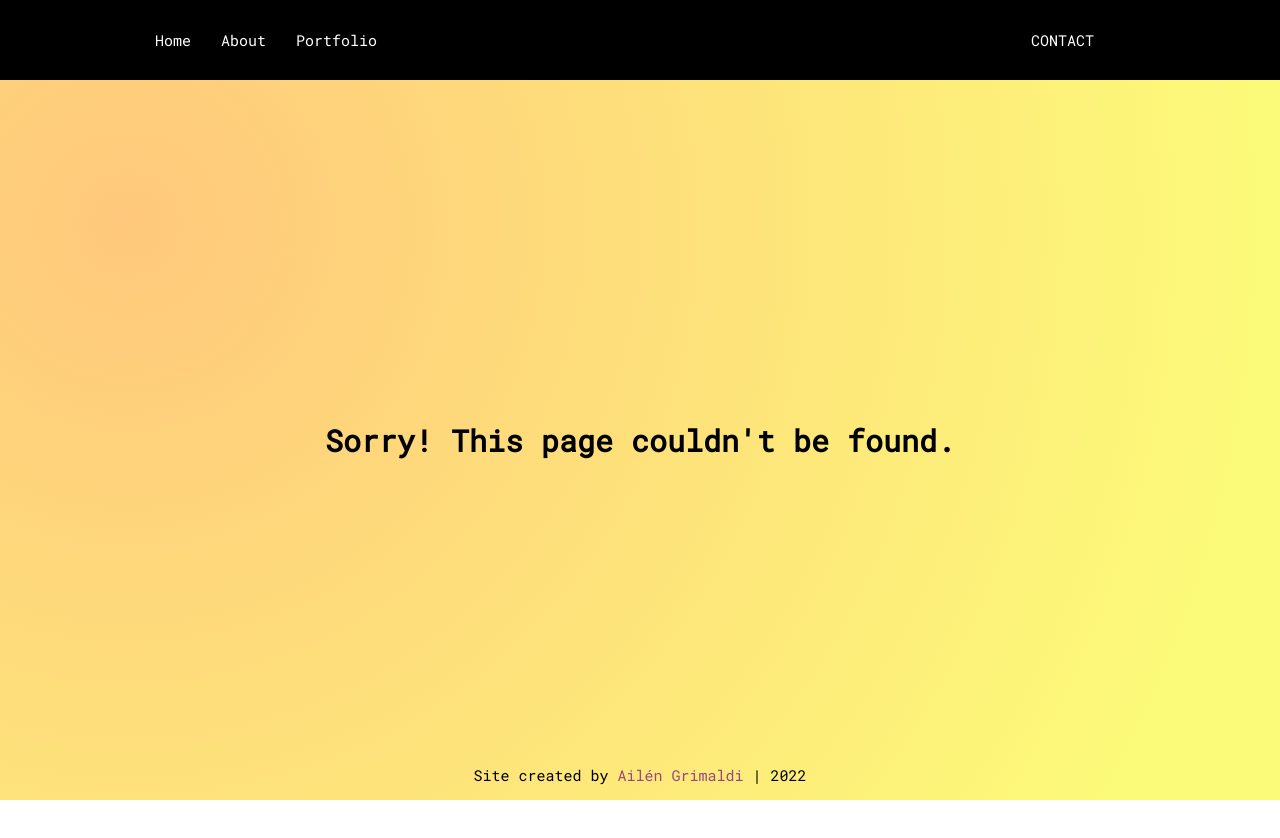
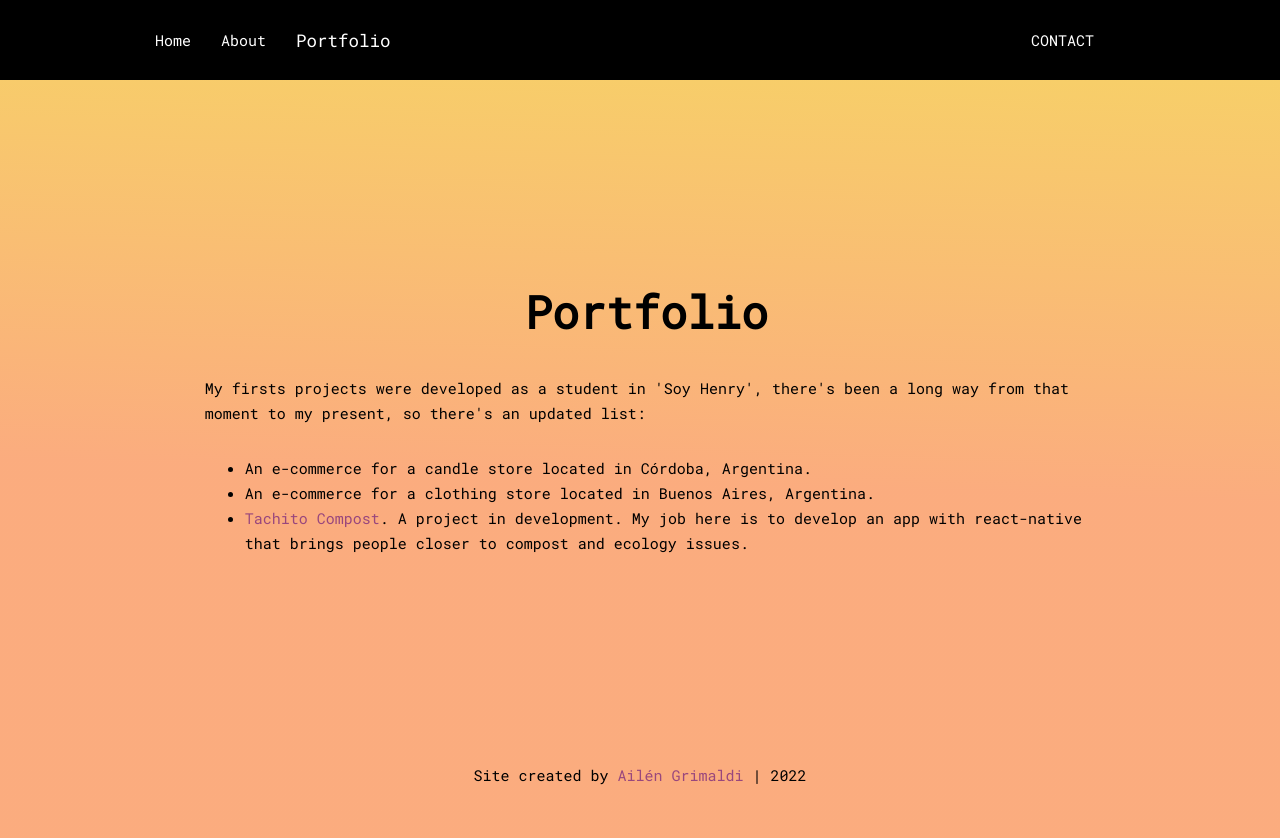
Before and after one commit to ail3ngrimaldi/pagina, a React (Create React App) app: page /portfolio in a window 1280 px wide. Shown: the top 838 px of the page. Before the commit the page ends 800 px from the top, so only its background shows below. Built offline with nearby package versions, Linux system fonts and the light colour scheme; no server answers.

Commit message:
Bars working correctly on every page, changed projects for portfolio and deleted some repeated styles

```diff
--- a/src/components/Navbar/NavBarElements.js
+++ b/src/components/Navbar/NavBarElements.js
@@ -8,7 +8,7 @@ export const Nav = styled.nav`
   display: flex;
   justify-content: space-between;
   padding: 0.5rem calc((100vw - 1000px) / 2);
-  z-index: 10;
+  z-index: 0;
 `;
 
 export const NavLink = styled(Link)`
--- a/src/components/Navbar/Navbar.js
+++ b/src/components/Navbar/Navbar.js
@@ -20,7 +20,7 @@ const Navbar = ( {toggle} ) => {
           <NavLink className='efectoNav' to='/about' >
             About
           </NavLink>
-          <NavLink className='efectoNav' to='/projects' >
+          <NavLink className='efectoNav' to='/portfolio' >
             Portfolio
           </NavLink>
         </NavMenu>
--- a/src/components/Projects.js
+++ b/src/components/Portfolio.js
@@ -1,18 +1,18 @@
 import '../styles/Paragraph.css'
 
-function Projects () {
+function Portfolio () {
     return (
         <div className='paragraph'>
-            <h2>Projects</h2>
+            <h2>Portfolio</h2>
             <p>My firsts projects were developed as a student in 'Soy Henry', there's been a long way from that moment to my present, so there's an updated list:
             </p>
-            <ul className='ul_projects'>
+            <ul className='ul_portfolio'>
                 <li> An e-commerce for a candle store located in Córdoba, Argentina.</li>
                 <li> An e-commerce for a clothing store located in Buenos Aires, Argentina.</li>
-                <li> <a href='https://www.instagram.com/tachito.compost/?hl=es-la'>Tachito Compost</a>. A project in development. My job here is to develop an app that brings people closer to compost and ecology issues.</li>
+                <li> <a href='https://www.instagram.com/tachito.compost/?hl=es-la'>Tachito Compost</a>. A project in development. My job here is to develop an app with react-native that brings people closer to compost and ecology issues.</li>
             </ul>
         </div>
     )
 }
 
-export default Projects;
+export default Portfolio;
--- a/src/components/Sidebar/Sidebar.js
+++ b/src/components/Sidebar/Sidebar.js
@@ -20,7 +20,7 @@ const Sidebar = ( {isOpen, toggle} ) => {
                     <SidebarLink to='/about'>
                         About
                     </SidebarLink>
-                    <SidebarLink to='/projects'>
+                    <SidebarLink to='/portfolio'>
                         Portfolio
                     </SidebarLink>
                 </SidebarMenu>
--- a/src/index.css
+++ b/src/index.css
@@ -1,11 +1,9 @@
 html, body {
   font-size: 15px;
-  margin: 0;
-  padding: 0;
   font-family: 'Roboto Mono', monospace;
   -webkit-font-smoothing: antialiased;
   -moz-osx-font-smoothing: grayscale;
-  height: 100vh;
+  /* height: 100vh; */
   box-sizing: border-box;
   margin: 0;
   padding: 0;
--- a/src/routes/App.js
+++ b/src/routes/App.js
@@ -9,7 +9,7 @@ import {
 import Home from '../pages/Home';
 import NotFound from '../pages/Notfound';
 import AboutMe from '../components/AboutMe';
-import Projects from '../components/Projects';
+import Portfolio from '../components/Portfolio';
 import Contact from "../components/Contact";
 import Layout from "../components/Layout";
 
@@ -20,7 +20,7 @@ function App() {
         <Routes className="App">
             <Route path="/" element={<Home /> } />
             <Route exact path="about" element={<AboutMe />} />
-            <Route exact path="projects" element={<Projects />} />
+            <Route exact path="portfolio" element={<Portfolio />} />
             <Route exact path="contact" element={<Contact />} />
             <Route path="*" element={<NotFound />} />
         </Routes>
--- a/src/styles/Contact.css
+++ b/src/styles/Contact.css
@@ -3,6 +3,8 @@
     background-image: linear-gradient(2deg, hsl(22, 94%, 74%) 50%, hsl(43, 90%, 69%) 100%);
     display: flex;
     min-height: 100vh;
+    position: relative;
+    z-index: -3;
 }
 
 .container {
@@ -13,6 +15,7 @@
 
 .screen {
     position: relative;
+    z-index: -1;
 }
 
 .screen-body {
--- a/src/styles/Paragraph.css
+++ b/src/styles/Paragraph.css
@@ -16,6 +16,6 @@ div .paragraph {
     height: 100vh;
 }
 
-.ul_projects {
+.ul_portfolio {
   flex-direction: column;
 }
```
